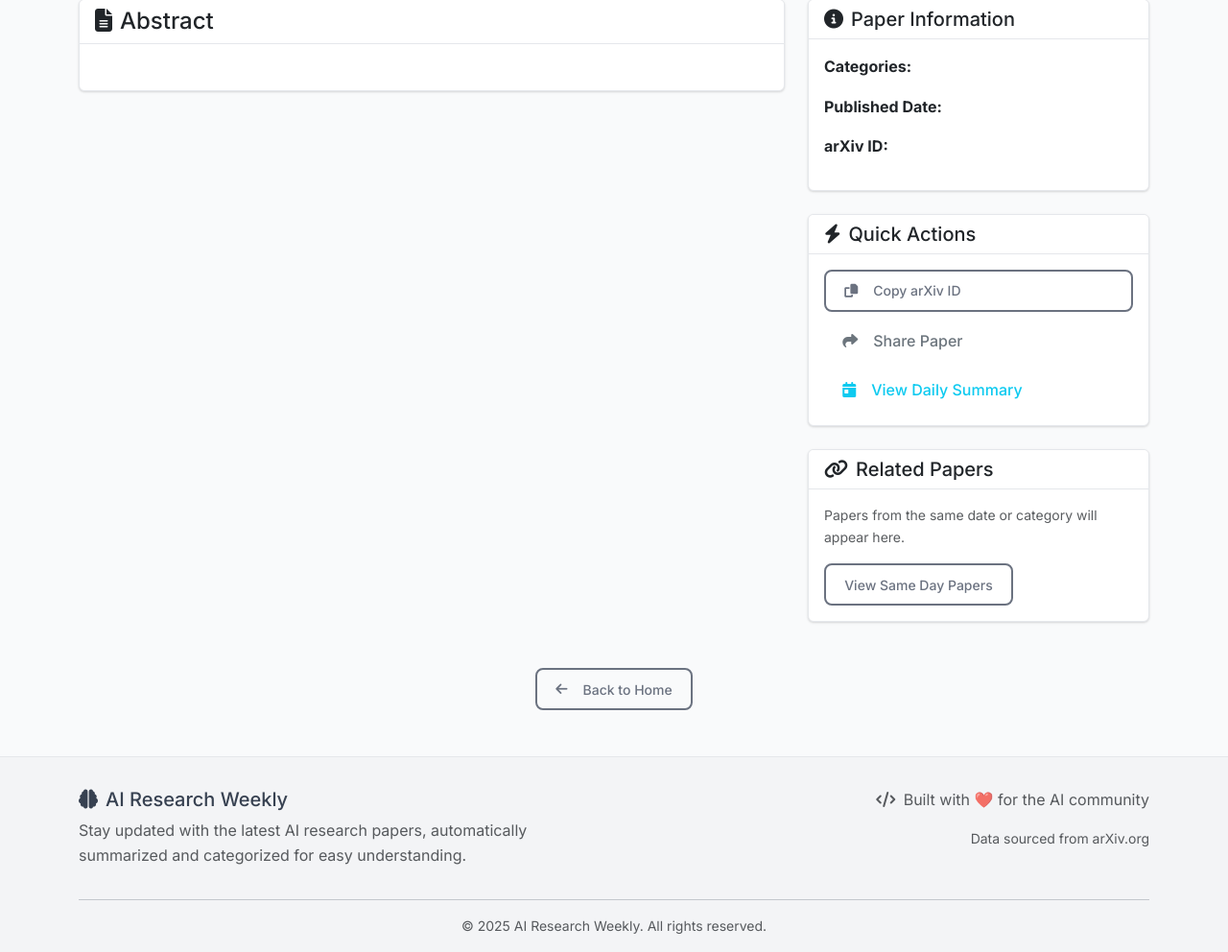
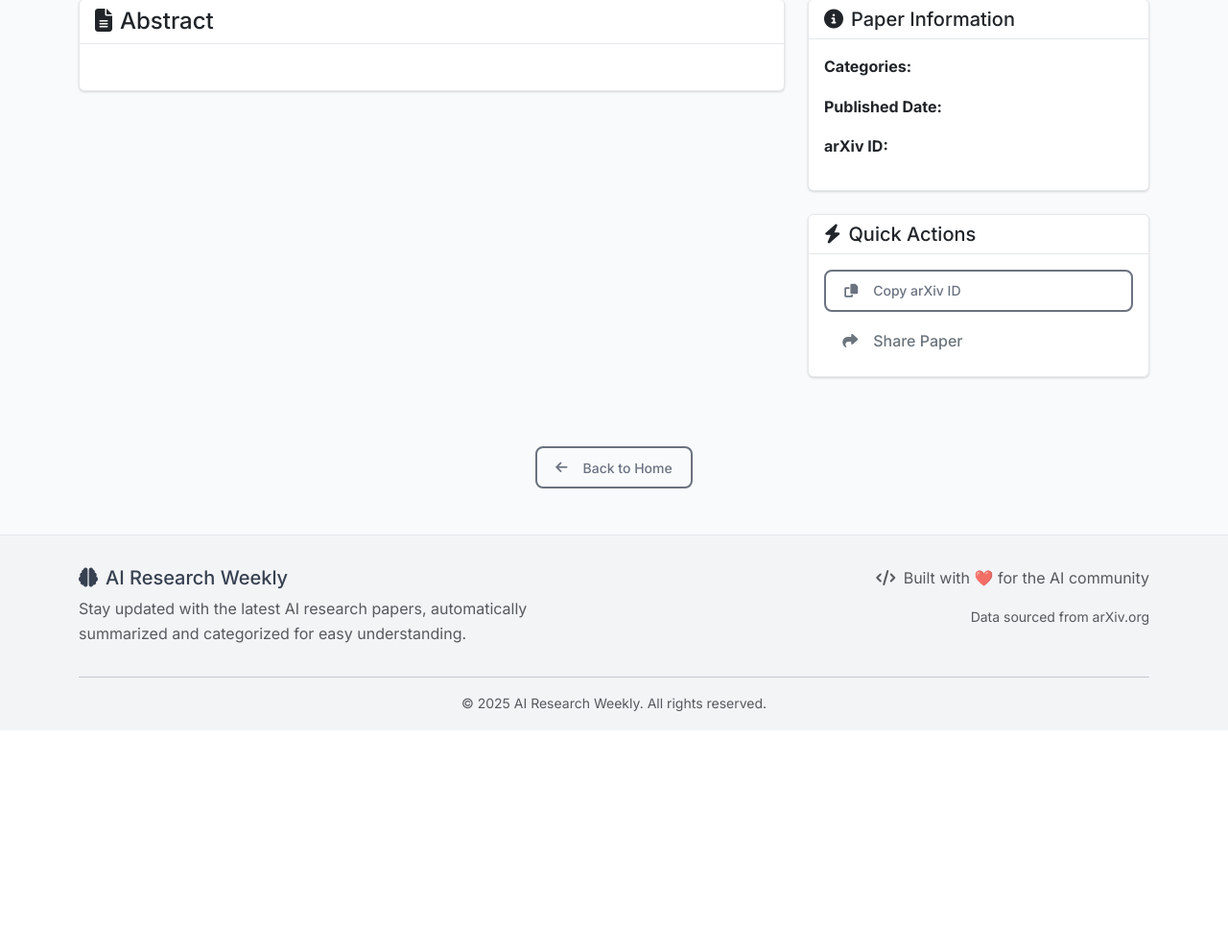
Before and after one commit to victorvini08/ai-research-papers-blogs, a Flask app: template templates/paper_detail.html in a window 1280 px wide. Shown: the part 408-1400 px from the top of the page at 96% size. After the commit the page ends 1149 px from the top, so only its background shows below. Run offline with Flask 3, Linux system fonts and the light colour scheme; the template is opened without the code that fills it, so the values that code supplies are empty.

Commit message:
Bug fix in paper_detail.html

```diff
--- a/templates/paper_detail.html
+++ b/templates/paper_detail.html
@@ -262,29 +262,7 @@
                         <button class="btn btn-outline-secondary" onclick="sharePaper()">
                             <i class="fas fa-share me-2"></i>Share Paper
                         </button>
-                        <a href="{{ url_for('daily_summary', date=paper.published_data) }}"
-                           class="btn btn-outline-info">
-                            <i class="fas fa-calendar-day me-2"></i>View Daily Summary
-                        </a>
                     </div>
-                </div>
-            </div>
-
-            <!-- Related Papers -->
-            <div class="card">
-                <div class="card-header">
-                    <h5 class="mb-0">
-                        <i class="fas fa-link me-2"></i>Related Papers
-                    </h5>
-                </div>
-                <div class="card-body">
-                    <p class="text-muted small">
-                        Papers from the same date or category will appear here.
-                    </p>
-                    <a href="{{ url_for('daily_summary', date=paper.published_data) }}"
-                       class="btn btn-sm btn-outline-primary">
-                        View Same Day Papers
-                    </a>
                 </div>
             </div>
         </div>
```
